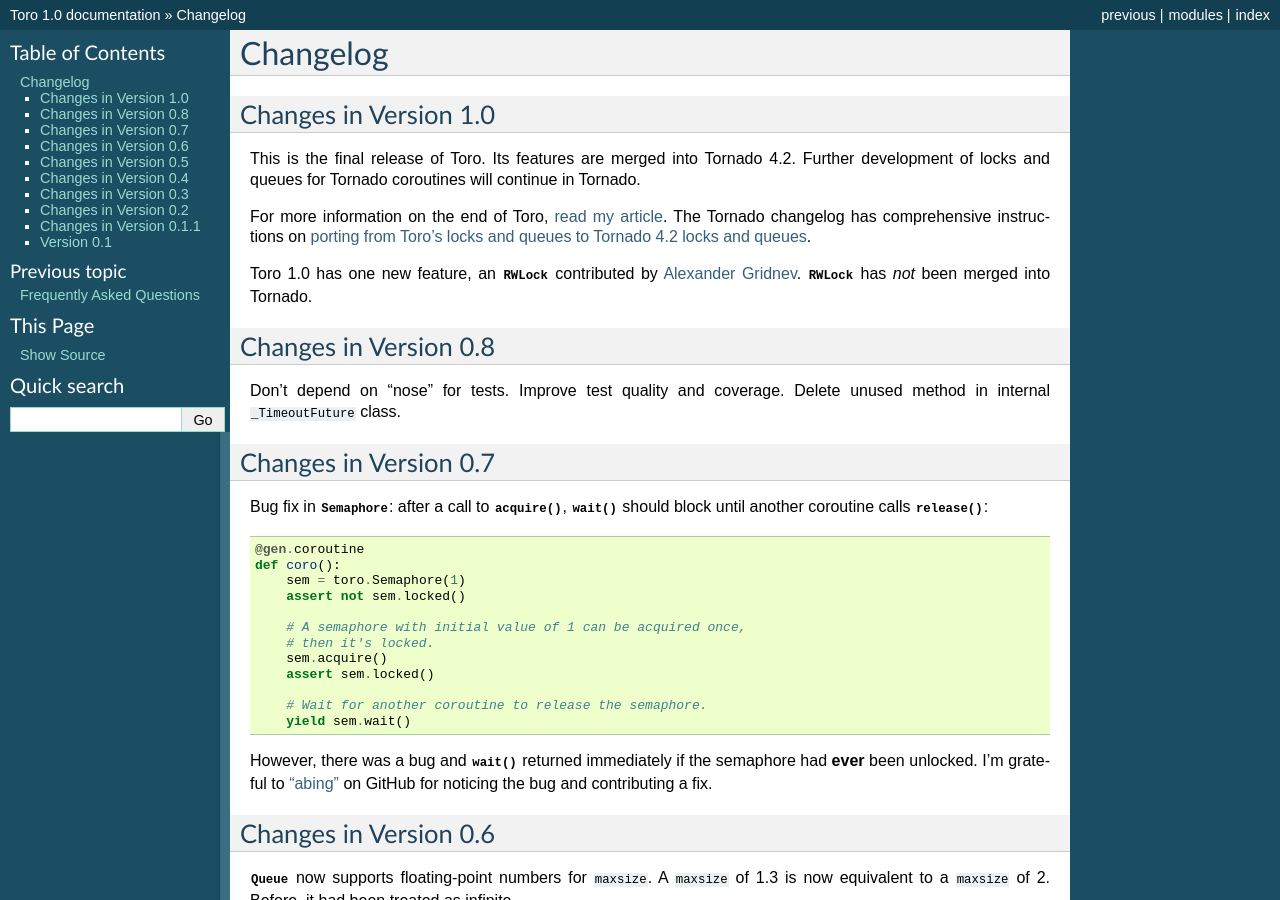
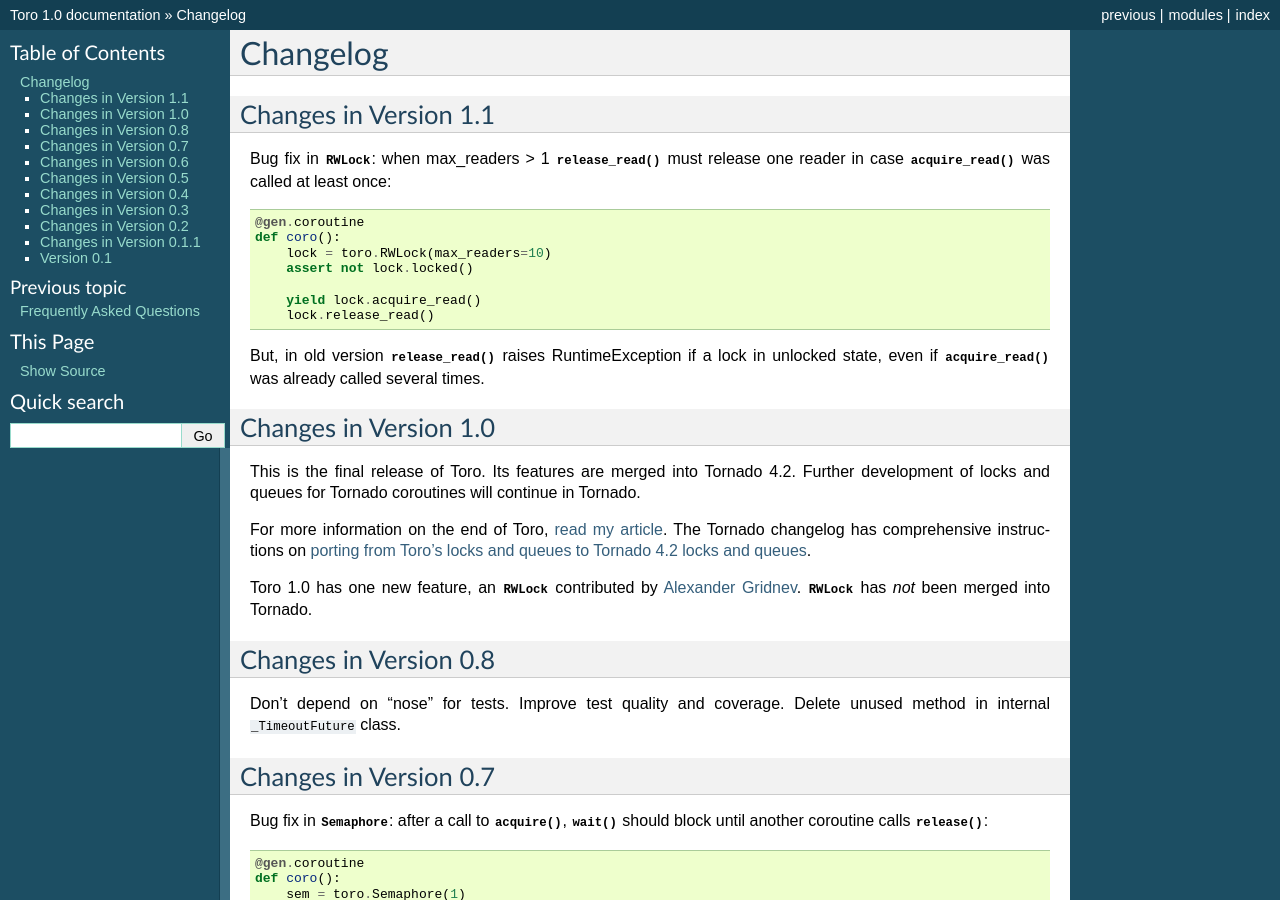
Before and after one commit to ajdavis/toro, a Sphinx documentation site: the page built from doc/changelog.rst, in a window 1280 px wide and 900 px high. Built offline with Sphinx 7.4.7, drawn with Linux system fonts in a browser that asks for light colours.

Commit message:
Updated change log for RWLock fix

```diff
--- a/doc/changelog.rst
+++ b/doc/changelog.rst
@@ -2,6 +2,26 @@
 =========
 
 .. module:: toro
+
+Changes in Version 1.1
+----------------------
+
+Bug fix in :class:`~toro.RWLock`: when max_readers > 1
+:meth:`~toro.RWLock.release_read` must release one reader
+in case :meth:`~toro.RWLock.acquire_read` was called at least once::
+
+    @gen.coroutine
+    def coro():
+        lock = toro.RWLock(max_readers=10)
+        assert not lock.locked()
+
+        yield lock.acquire_read()
+        lock.release_read()
+
+But, in old version :meth:`~toro.RWLock.release_read` raises RuntimeException
+if a lock in unlocked state, even if :meth:`~toro.RWLock.acquire_read`
+was already called several times.
+
 
 Changes in Version 1.0
 ----------------------
```
